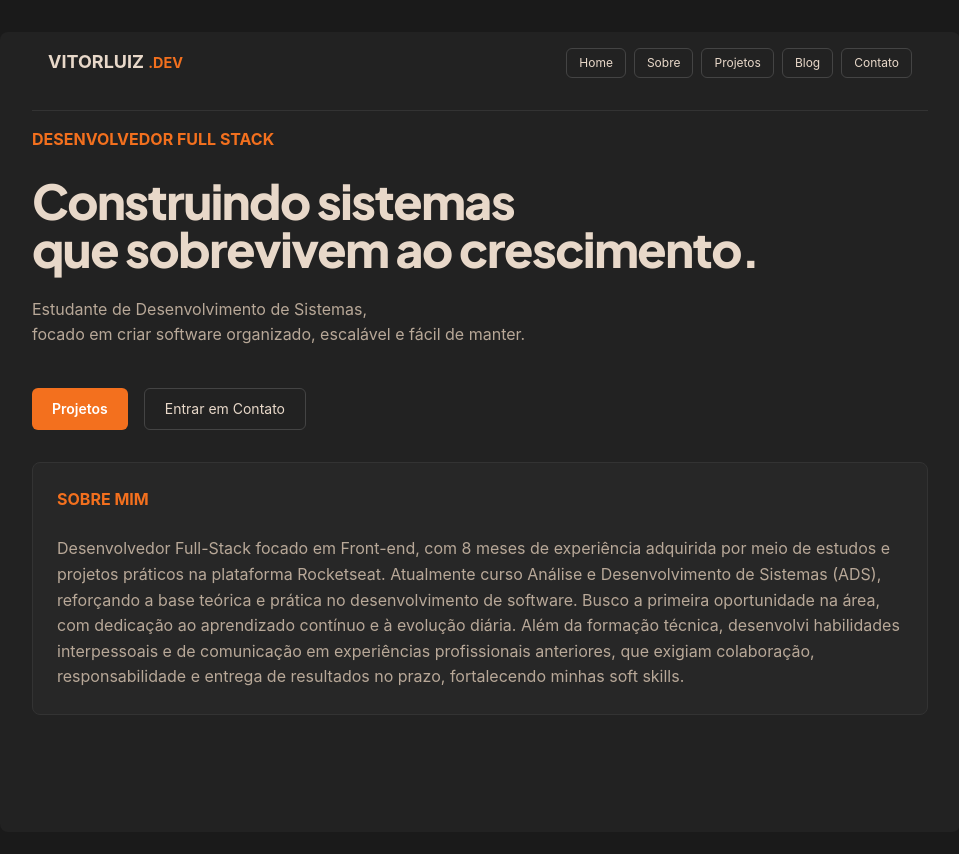
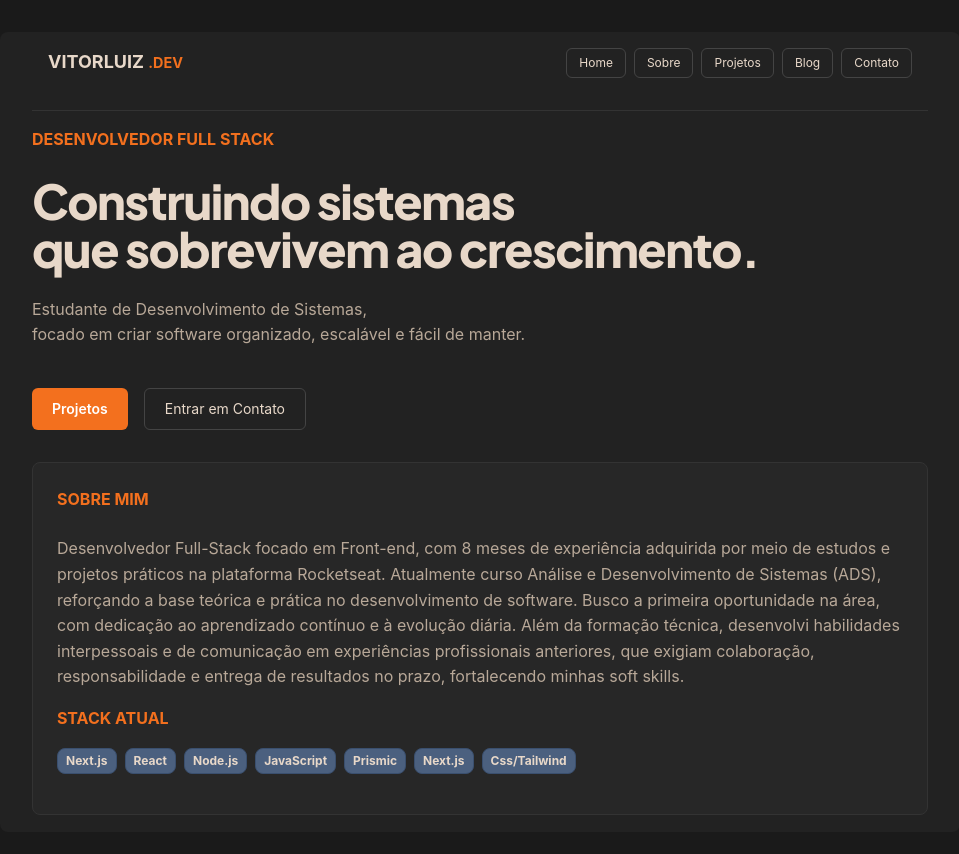
Before and after one commit to Biurifin023/portifolio-dev, a Next.js app: page / in a window 1280 px wide. Shown: the top 854 px of the page, without its empty margins (160-1119 px from the left). Built offline with nearby package versions, Linux system fonts and the light colour scheme.

Commit message:
Update Component About

```diff
--- a/src/app/components/about.tsx
+++ b/src/app/components/about.tsx
@@ -1,9 +1,26 @@
+import BoxInfoBlue from "@/app/utils/box-info-blue";
 
 export default function About() {
     return (
-        <div className="flex flex-col gap-6 bg-card p-6 rounded-lg border border-border">
-            <h2 className="uppercase text-primary font-bold">Sobre mim</h2>
-            <p className="text-muted">Desenvolvedor Full-Stack focado em Front-end, com 8 meses de experiência adquirida por meio de estudos e projetos práticos na plataforma Rocketseat. Atualmente curso Análise e Desenvolvimento de Sistemas (ADS), reforçando a base teórica e prática no desenvolvimento de software. Busco a primeira oportunidade na área, com dedicação ao aprendizado contínuo e à evolução diária. Além da formação técnica, desenvolvi habilidades interpessoais e de comunicação em experiências profissionais anteriores, que exigiam colaboração, responsabilidade e entrega de resultados no prazo, fortalecendo minhas soft skills.</p>
+
+        <div className="flex flex-col  bg-card p-6 rounded-lg border border-border">
+            <div className="flex flex-col gap-6">
+                <h2 className="uppercase text-primary font-bold">Sobre mim</h2>
+                <p className="text-muted">Desenvolvedor Full-Stack focado em Front-end, com 8 meses de experiência adquirida por meio de estudos e projetos práticos na plataforma Rocketseat. Atualmente curso Análise e Desenvolvimento de Sistemas (ADS), reforçando a base teórica e prática no desenvolvimento de software. Busco a primeira oportunidade na área, com dedicação ao aprendizado contínuo e à evolução diária. Além da formação técnica, desenvolvi habilidades interpessoais e de comunicação em experiências profissionais anteriores, que exigiam colaboração, responsabilidade e entrega de resultados no prazo, fortalecendo minhas soft skills.</p>
+            </div>
+
+            <div className="flex flex-col gap-4 py-4">
+                <h2 className="uppercase text-primary font-bold">Stack atual</h2>
+                <div className="flex gap-2">
+                    <BoxInfoBlue>Next.js</BoxInfoBlue>
+                    <BoxInfoBlue>React</BoxInfoBlue>
+                    <BoxInfoBlue>Node.js</BoxInfoBlue>
+                    <BoxInfoBlue>JavaScript</BoxInfoBlue>
+                    <BoxInfoBlue>Prismic</BoxInfoBlue>
+                    <BoxInfoBlue>Next.js</BoxInfoBlue>
+                    <BoxInfoBlue>Css/Tailwind</BoxInfoBlue>
+                </div>
+            </div>
         </div>
     )
 }
--- a/src/app/utils/box-info-blue.tsx
+++ b/src/app/utils/box-info-blue.tsx
@@ -1,10 +1,10 @@
-type BoxInfoAccent = {
+type BoxInfoBlueProps = {
     children: React.ReactNode
 }
 
-export default function BoxInfoAccent({children}: BoxInfoAccent) {
+export default function BoxInfoBlue({children}: BoxInfoBlueProps) {
     return (
-        <div className="bg-steel border border-steel-dim w-fit rounded-lg px-3 py-1.5 text-xs text-foreground font-bold">
+        <div className="bg-steel border border-steel-dim w-fit rounded-lg px-2 py-1 text-xs text-foreground font-bold">
             {children}
         </div>
     )
```
